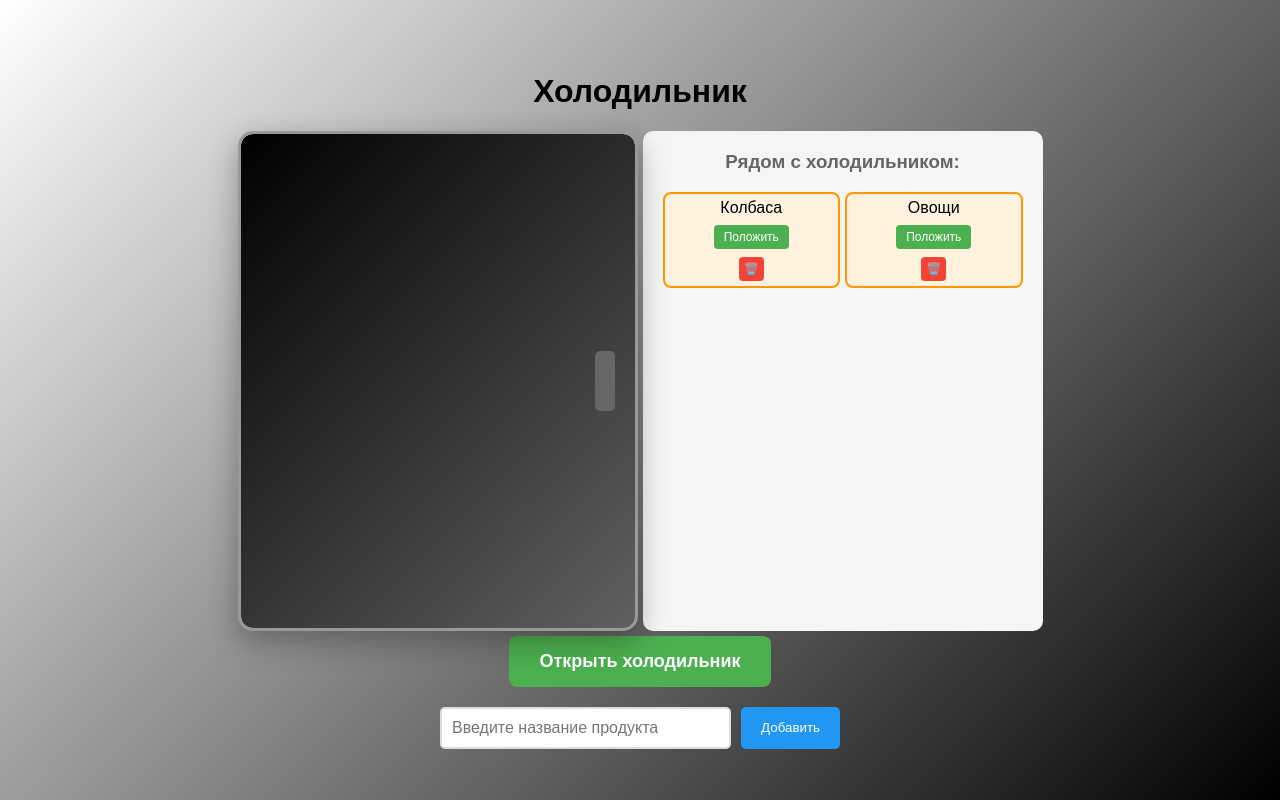
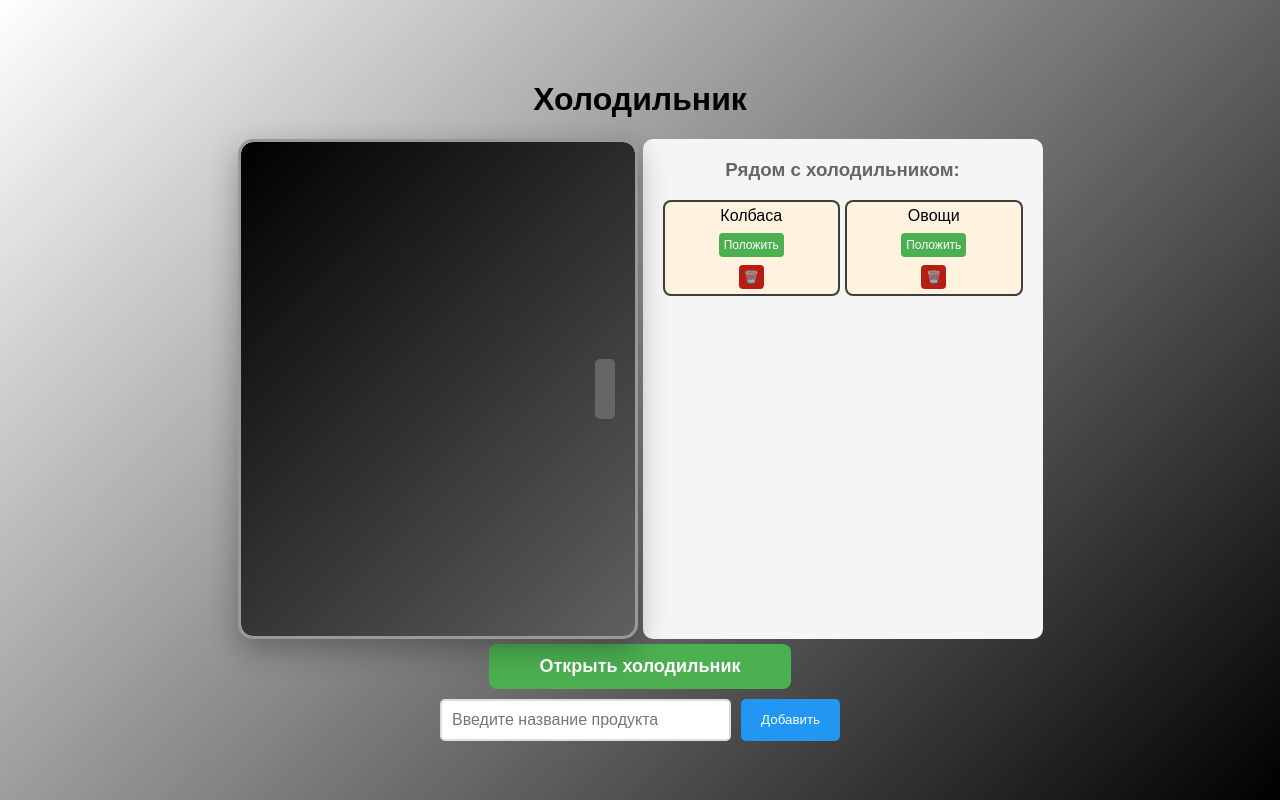
Before and after one commit to Faso-main/React_practice, a React (Vite) app in the folder react_app/: page / in a window 1280 px wide. Built offline with nearby package versions, Linux system fonts and the light colour scheme; the HTML template or start-up script is replaced by a standard one.

Commit message:
add minor changes | 25_9_25 22:33

```diff
--- a/react_app/src/App.css
+++ b/react_app/src/App.css
@@ -72,7 +72,7 @@
 }
 
 .fridge-content {
-  padding: 20px;
+  padding: 5px;
   height: 100%;
 }
 
@@ -109,12 +109,12 @@
 }
 
 .fridge-item.outside {
-  border-color: #ff9800;
+  border-color: #000000bf;
   background: #fff3e0;
 }
 
 .item-btn {
-  padding: 5px 10px;
+  padding: 5px 5px;
   border: none;
   border-radius: 4px;
   background: #4CAF50;
@@ -129,7 +129,7 @@
 }
 
 .item-btn.delete {
-  background: #f44336;
+  background: #b81d12;
   padding: 5px;
 }
 
@@ -140,7 +140,7 @@
 .control-panel {
   display: flex;
   flex-direction: column;
-  gap: 20px;
+  gap: 10px;
   align-items: center;
   width: 100%;
   max-width: 400px;
@@ -148,7 +148,7 @@
 }
 
 .door-btn {
-  padding: 15px 30px;
+  padding: 12px 50px;
   font-size: 18px;
   border: none;
   border-radius: 8px;
@@ -203,7 +203,7 @@
   width: 400px;
   min-height: 500px;
   padding: 20px;
-  background: #f5f5f5;
+  background: whitesmoke;
   border-radius: 10px;
   border: 4px solirgb(0, 0, 0)cc;
 }
```
